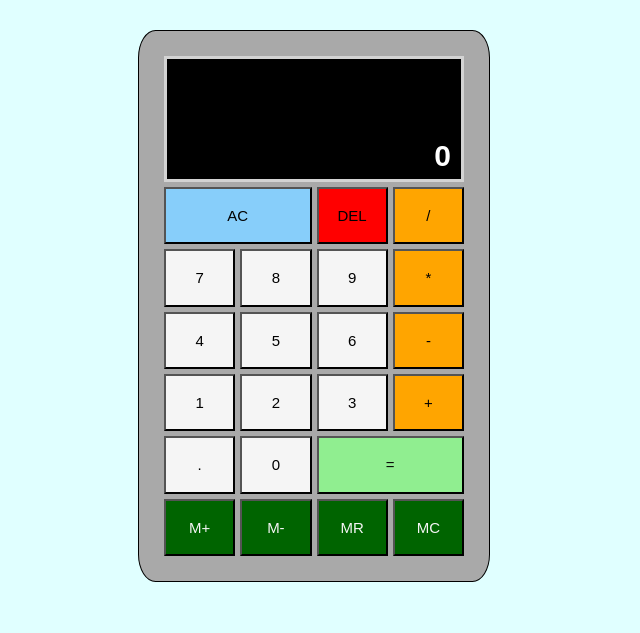
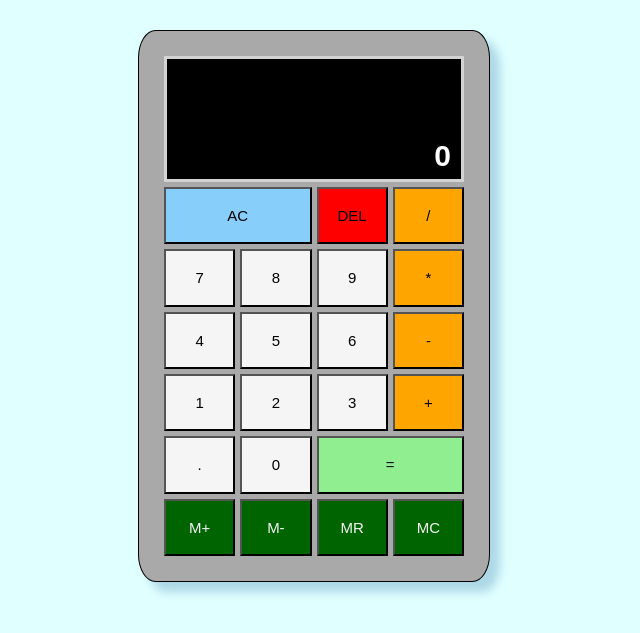
Before and after one commit to AaronAWB/calculator, a plain HTML site: page index.html in a window 1280 px wide. Shown: the part 95-728 px from the top of the page, without its empty margins (326-966 px from the left). Drawn offline with Linux system fonts and the light colour scheme.

Commit message:
add shadow effect

```diff
--- a/styles.css
+++ b/styles.css
@@ -25,6 +25,7 @@ H1 {
     background-color: darkgray;
     border-radius: 5%;
     border: solid black 1px;
+    box-shadow: 10px 10px 10px lightblue;;
 }
 
 .calculator-grid {
```
